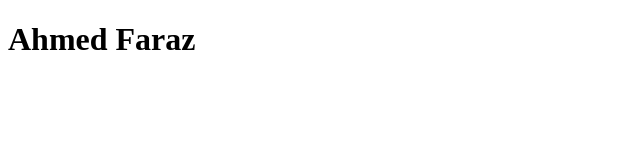
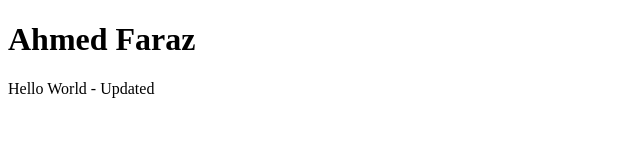
Before and after one commit to aahmedfaraz/demo_gatsby_frontend, a Gatsby site: page / in a window 1280 px wide. Shown: the whole page, without its empty margins (0-640 px from the left). Built offline with nearby package versions, Linux system fonts and the light colour scheme; Gatsby itself is replaced by a stand-in of ours.

Commit message:
Update index.js

```diff
--- a/src/pages/index.js
+++ b/src/pages/index.js
@@ -3,5 +3,6 @@ import React from "react"
 export default function Home() {
   return <div>
     <h1>Ahmed Faraz</h1>
+    <p>Hello World - Updated</p>
   </div>
 }
```
